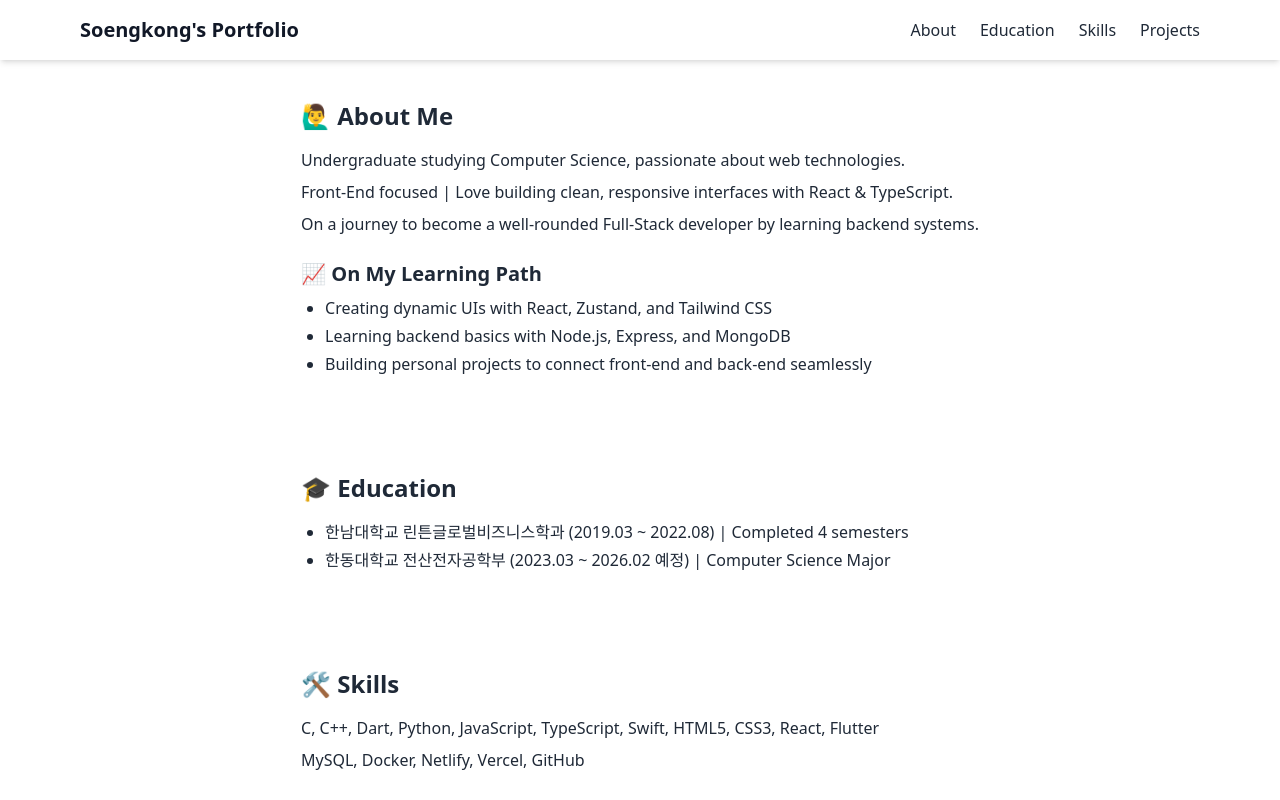
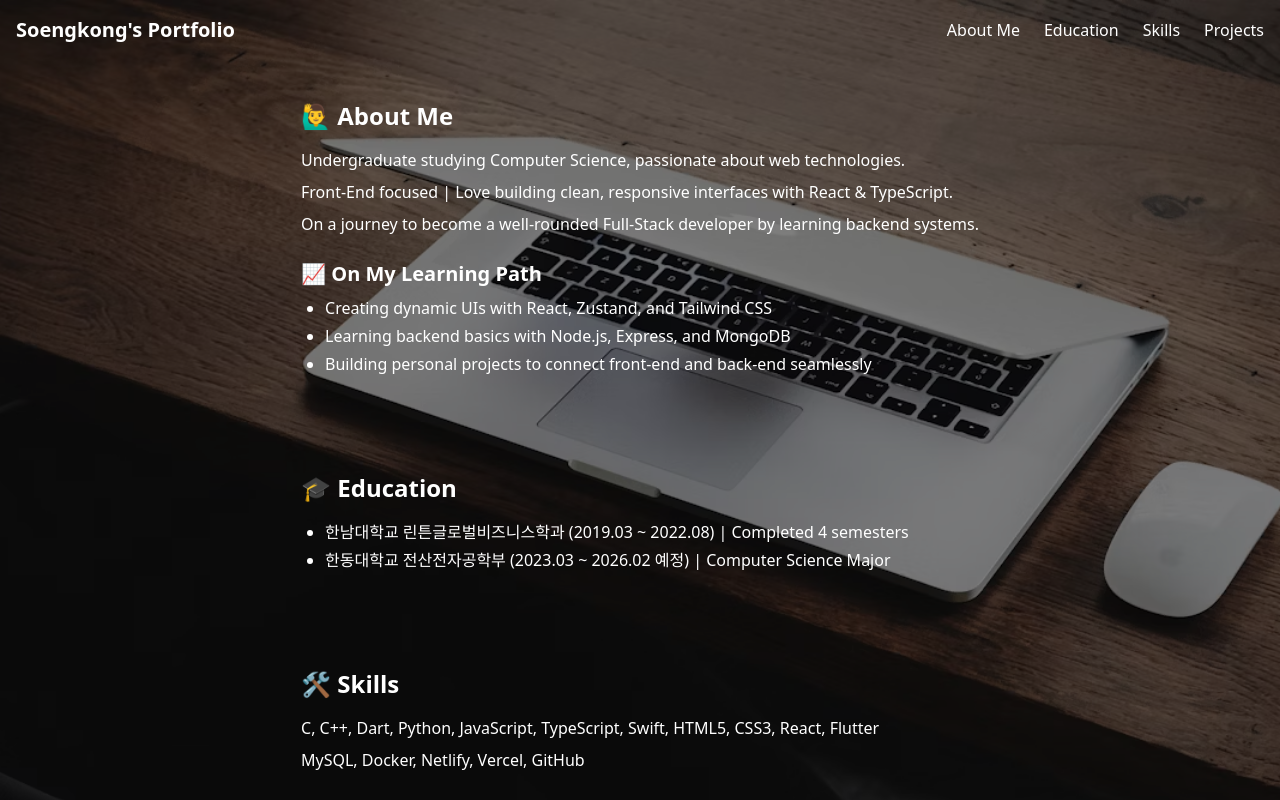
Before and after one commit to seongkong/Portfolio, a React (Create React App) app in the folder seongkong/: page / in a window 1280 px wide. Shown: the top 800 px of the page. Built offline with nearby package versions, Linux system fonts and the light colour scheme.

Commit message:
portfolio setting

```diff
--- a/seongkong/src/seongkong.tsx
+++ b/seongkong/src/seongkong.tsx
@@ -1,23 +1,31 @@
 import React from 'react';
+import banner from './assets/banner.avif';
 
 function Seongkong() {
   return (
-    <div className="min-h-screen flex flex-col font-sans text-gray-800 bg-white">
+    <div className="relative min-h-screen font-sans text-grey-800">
+      <img
+        src={banner}
+        alt="Banner"
+        className='absolute inset-0 w-full h-full object-cover z-0'
+      />
+
+      <div className='absolute inset-0 bg-black opacity-50 z-10'></div>
+
+      <div className='relative z-20 flex flex-col min-h-screen'>
         {/* Header */}
-      <header className="bg-white shadow-md">
-        <div className="max-w-6xl mx-auto px-4 py-4 flex justify-between items-center">
-          <h1 className="text-xl font-bold text-gray-900">Soengkong's Portfolio</h1>
-          <nav className="space-x-6">
-            <a href="#about" className="hover:text-blue-500">About</a>
-            <a href="#education" className="hover:text-blue-500">Education</a>
-            <a href="#skills" className="hover:text-blue-500">Skills</a>
-            <a href="#projects" className="hover:text-blue-500">Projects</a>
+        <header className="bg-transparent px-4 py-4 flex justify-between items-center">
+          <h1 className="text-xl font-bold text-white">Soengkong's Portfolio</h1>
+          <nav className="space-x-6 text-white">
+            <a href="#about" className="hover:text-blue-400">About Me</a>
+            <a href="#education" className="hover:text-blue-400">Education</a>
+            <a href="#skills" className="hover:text-blue-400">Skills</a>
+            <a href="#projects" className="hover:text-blue-400">Projects</a>
           </nav>
-        </div>
         </header>
 
         {/* Main Content */}
-      <main className="flex-grow max-w-5xl mx-auto px-4 py-10 space-y-24">
+        <main className="flex-grow max-w-5xl mx-auto px-4 py-10 space-y-24 text-white">
 
           {/* About */}
           <section id="about">
@@ -83,6 +91,7 @@ function Seongkong() {
           © 2025. All rights reserved.
         </footer>
       </div>
+    </div>
   );
 }
 
```
Also changed, not shown: seongkong/src/assets/banner.avif (added). Lines whose indentation alone changed are shown as unchanged.
